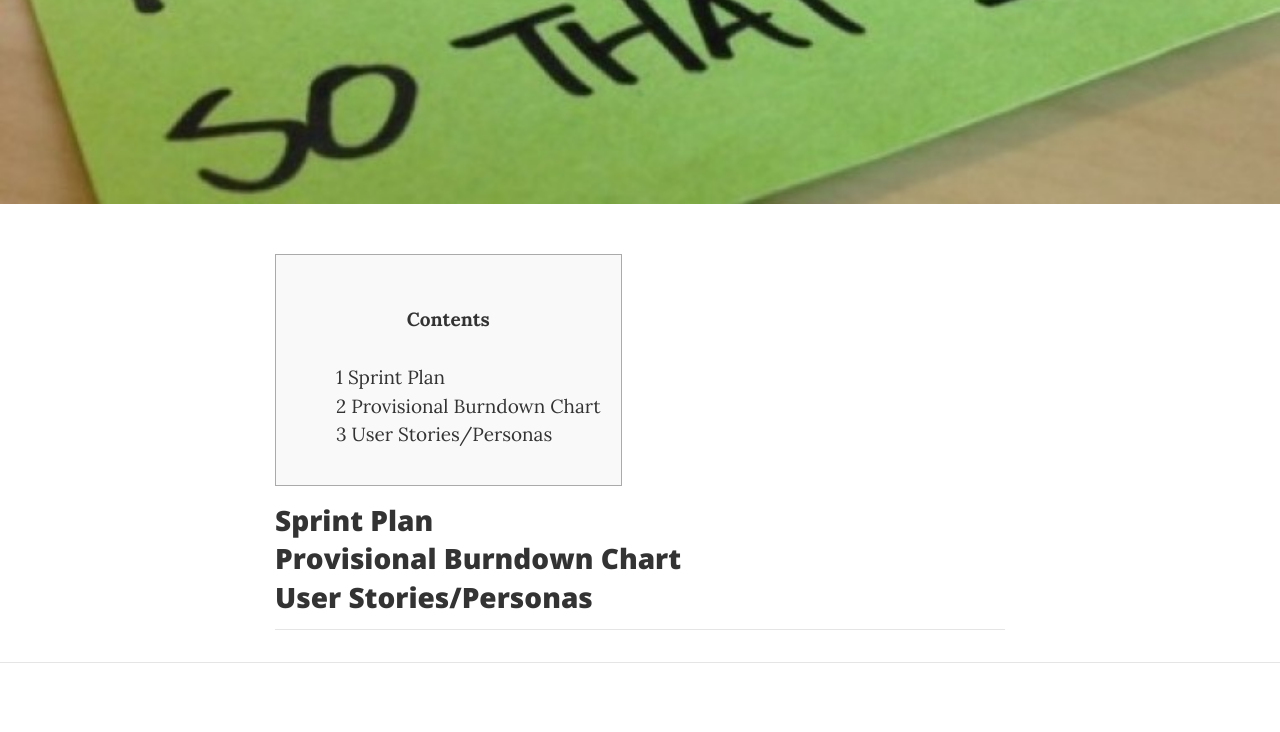
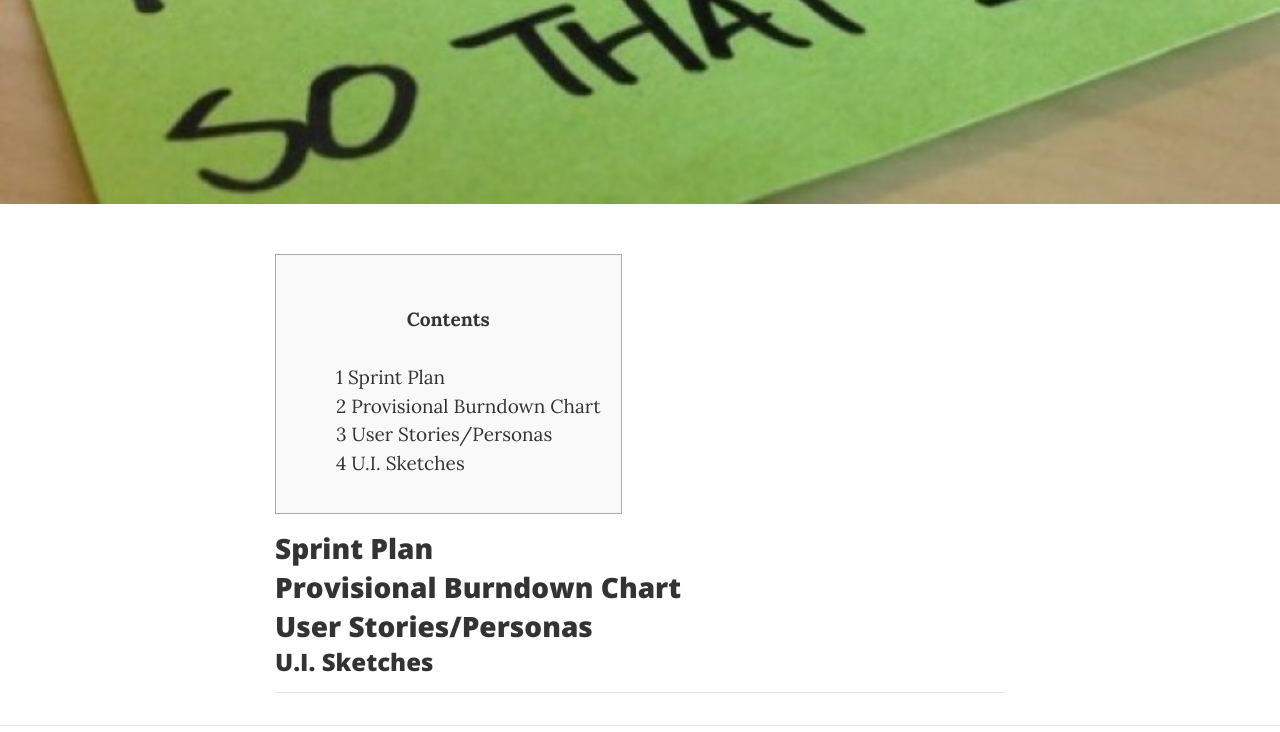
Before and after one commit to kinglouis123/L02_12, a plain HTML site: page project-website/posts/deliverable3.html in a window 1280 px wide. Shown: the part 330-1062 px from the top of the page. Before the commit the page ends 1009 px from the top, so only its background shows below. Drawn offline with nearby package versions, Linux system fonts and the light colour scheme.

Commit message:
Added the UIsketches to Deliverable3

```diff
--- a/project-website/posts/deliverable3.html
+++ b/project-website/posts/deliverable3.html
@@ -73,6 +73,7 @@
               <li><a href="#sprintbacklog">1 Sprint Plan</a></li>
               <li><a href="#burndown">2 Provisional Burndown Chart</a></li>
               <li><a href="deliverable2.html">3 User Stories/Personas</a></li>
+	      <li><a href="../files/UISketchSprint1.jpg">4 U.I. Sketches</a></li>
 
             </ul>
           </ul>
@@ -81,7 +82,7 @@
 		  <h3 id="sprintbacklog">Sprint Plan</h3>
 		  <h3 id="burndown">Provisional Burndown Chart</h3>
 		  <h3 id="stories">User Stories/Personas</h3>
-
+		  <h4 id="uiSketches">U.I. Sketches</h4>
 
 		  <hr>
         </div>
```
Also changed, not shown: project-website/files/UISketchSprint1.jpg (added).
